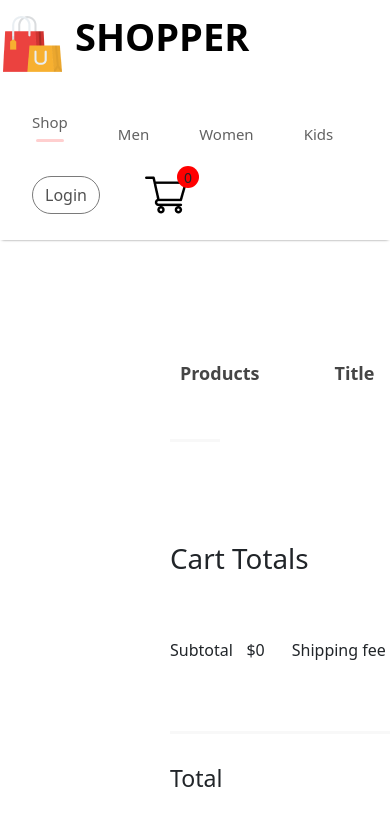
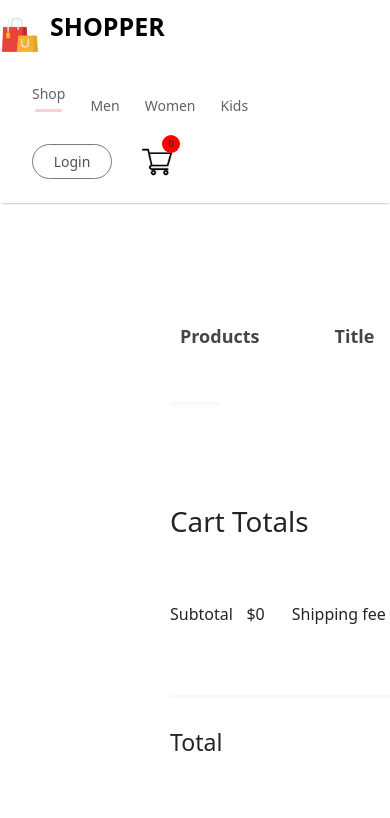
Before and after one commit to Abhishek09yadav/Ecommerce, a React (Create React App) app in the folder frontend/: page /cart in a window 390 px wide. Shown: the top 818 px of the page. Built offline with nearby package versions, Linux system fonts and the light colour scheme.

Commit message:
started making website mobile responsive design - added navbar support for screen size of 1280,1024

```diff
--- a/frontend/src/Components/CartItems/CartItems.jsx
+++ b/frontend/src/Components/CartItems/CartItems.jsx
@@ -4,6 +4,8 @@ import all_product from "../Assets/all_product";
 import {ShopContext} from "../../Context/ShopContext";
 import remove_icon from "../Assets/cart_cross_icon.png";
 import Button from "@mui/material/Button";
+import {FontAwesomeIcon} from '@fortawesome/react-fontawesome';
+import {faArrowRight} from '@fortawesome/free-solid-svg-icons';
 
 
 const CartItems = () => {
@@ -75,6 +77,7 @@ const CartItems = () => {
                         <button type="button" className="btn btn-light"
                                 style={{color: "#ecf0f1", width: '262px'}}>
                             Proceed To Checkout
+                            <FontAwesomeIcon icon={faArrowRight} style={{paddingLeft: '10px'}}/>
                         </button>
                     </div>
                     <div className="CartItems-Promocode">
--- a/frontend/src/Components/Navbar/Navbar.css
+++ b/frontend/src/Components/Navbar/Navbar.css
@@ -2,7 +2,7 @@
     display: flex;
     justify-content: space-around;
     /*flex-direction: row-reverse;*/
-    padding: 16px;
+    padding: 10px;
     box-shadow: 0 1px 3px -2px black;
 }
 
@@ -91,3 +91,64 @@
     font-size: 14px;
     background: red;
 }
+
+@media (max-width: 1280px) {
+    .navbar {
+        padding: 12px 50px;
+    }
+
+    .nav-logo img {
+        width: 40px;
+    }
+
+    .nav-logo p {
+        font-size: 25px;
+    }
+
+    .nav-menu {
+        gap: 30px;
+        font-size: 16px;
+    }
+
+    .nav-login-cart {
+        gap: 30px;
+    }
+
+    .nav-login-cart button {
+        width: 80px;
+        height: 45px;
+        font-size: 16px;
+    }
+
+    .nav-cart-count {
+        margin-left: -40px;
+        font-size: 12px;
+    }
+}
+
+@media (max-width: 1024px) {
+    .navbar {
+        padding: 12px 30px;
+    }
+
+    .nav-menu {
+        gap: 25px;
+        font-size: 14px;
+    }
+
+    .nav-login-cart button {
+        width: 80px;
+        height: 35px;
+        font-size: 14px;
+    }
+
+    .nav-login-cart img {
+        width: 30px;
+    }
+
+    .nav-cart-count {
+        width: 18px;
+        height: 18px;
+        font-size: 9px;
+    }
+}
```
